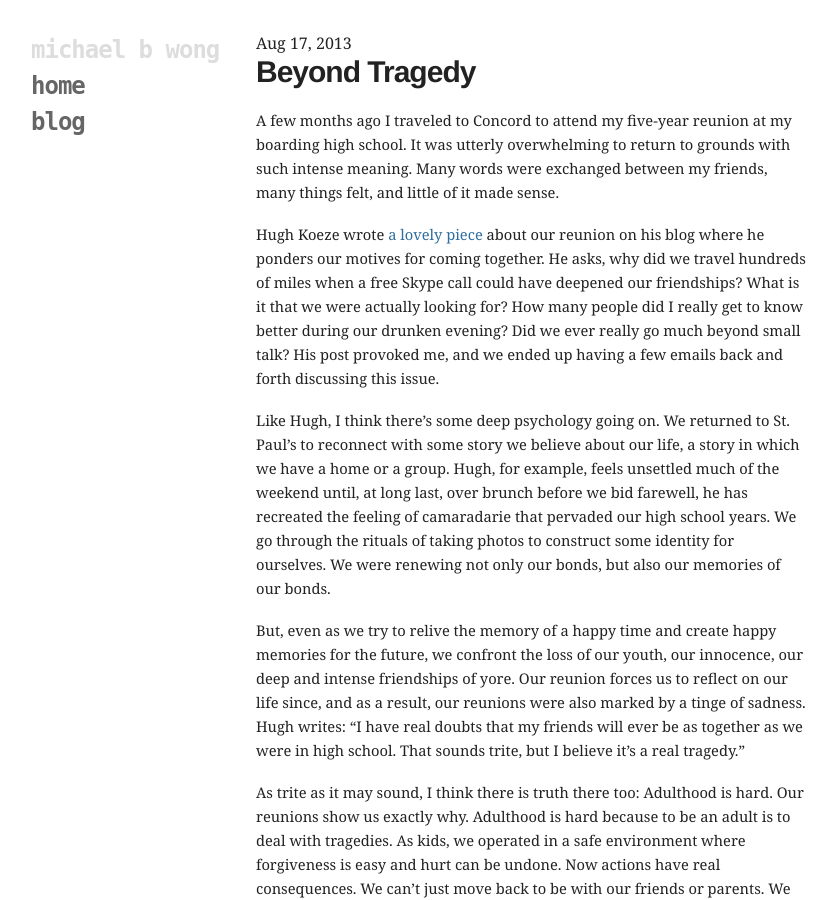
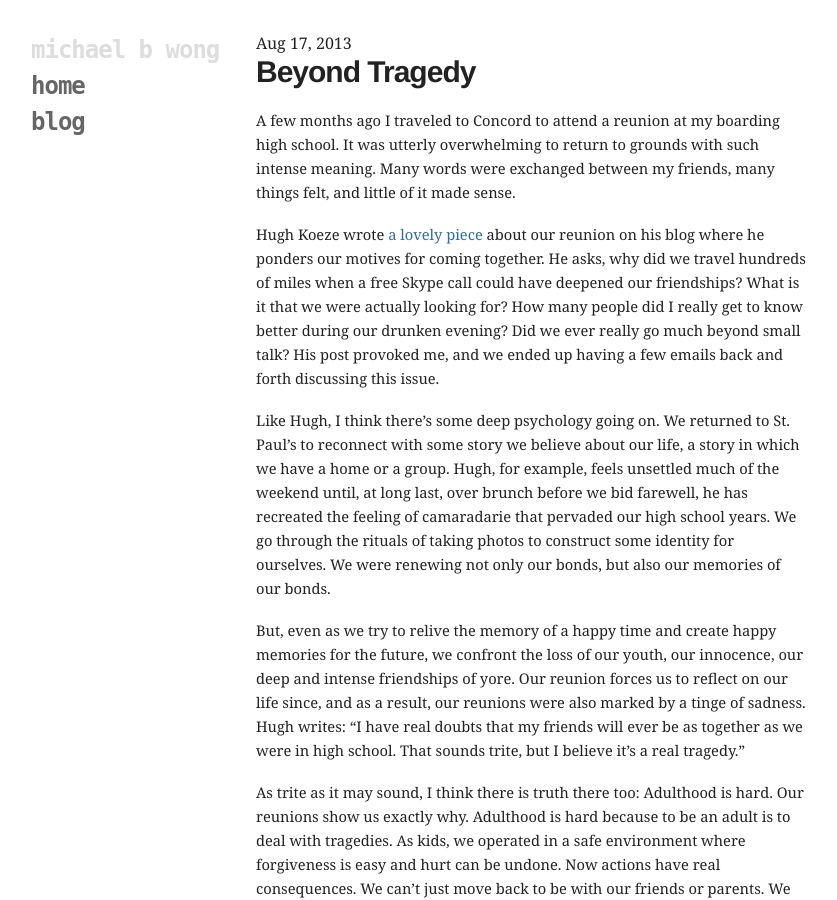
Before and after one commit to mbwong/mbwong.github.com, a Jekyll site: the page built from _posts/2013-08-17-tragedy-and-adulthood.md, in a window 1280 px wide and 900 px high. Shown: the whole window, without its empty margins (94-931 px from the left). Built offline with Jekyll 4.4.1, drawn with Linux system fonts in a browser that asks for light colours.

Commit message:
Update 2013-08-17-tragedy-and-adulthood.md

```diff
--- a/_posts/2013-08-17-tragedy-and-adulthood.md
+++ b/_posts/2013-08-17-tragedy-and-adulthood.md
@@ -5,7 +5,7 @@ layout: post
 ---
 # Beyond Tragedy
 
-A few months ago I traveled to Concord to attend my five-year reunion at my boarding high school. It was utterly overwhelming to return to grounds with such intense meaning. Many words were exchanged between my friends, many things felt, and little of it made sense.
+A few months ago I traveled to Concord to attend a reunion at my boarding high school. It was utterly overwhelming to return to grounds with such intense meaning. Many words were exchanged between my friends, many things felt, and little of it made sense.
 
 Hugh Koeze wrote [a lovely piece][hugh] about our reunion on his blog where he ponders our motives for coming together. He asks, why did we travel hundreds of miles when a free Skype call could have deepened our friendships? What is it that we were actually looking for? How many people did I really get to know better during our drunken evening? Did we ever really go much beyond small talk? His post provoked me, and we ended up having a few emails back and forth discussing this issue.
 
```
